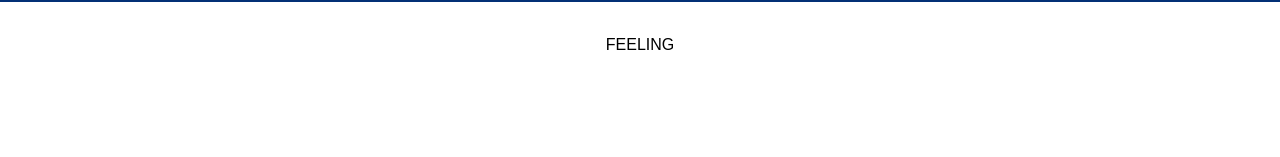
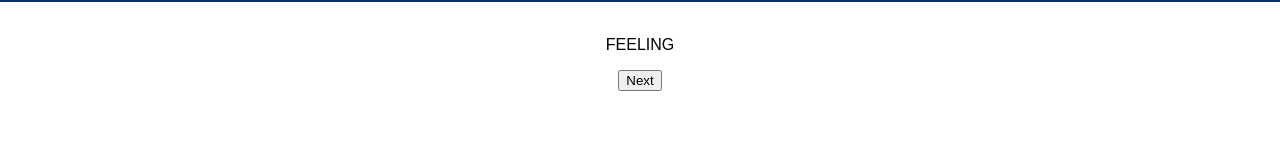
Before and after one commit to jamie-anne-white/redux-feedback-loop, a React (Create React App) app: page / in a window 1280 px wide. Shown: the part 143-300 px from the top of the page. Built offline with nearby package versions, Linux system fonts and the light colour scheme.

Commit message:
buttons to go to the next page added!

```diff
--- a/package.json
+++ b/package.json
@@ -11,7 +11,8 @@
     "react-redux": "^7.2.2",
     "react-router-dom": "^5.2.0",
     "react-scripts": "^3.4.0",
-    "redux": "^4.0.5"
+    "redux": "^4.0.5",
+    "redux-logger": "^3.0.6"
   },
   "devDependencies": {
     "nodemon": "^1.18.5"
--- a/src/components/Feeling/Feeling.jsx
+++ b/src/components/Feeling/Feeling.jsx
@@ -1,11 +1,17 @@
 import React, { Component } from 'react';
 
 class Feeling extends Component {
+
+    submitFeelings = () => {
+        this.props.history.push('/2')
+    }
   render() {
     return (
       <div>
 
           <p>FEELING</p>
+          <button onClick={this.submitFeelings}>Next</button>
+
 
       </div>
     );
--- a/src/components/Support/Support.jsx
+++ b/src/components/Support/Support.jsx
@@ -1,11 +1,18 @@
 import React, { Component } from 'react';
 
 class Support extends Component {
+
+    submitSupport = () => {
+        this.props.history.push('/4')
+    }
   render() {
     return (
       <div>
 
           <p>SUPPORT</p>
+          <button onClick={this.submitSupport}>Next</button>
+
+
 
       </div>
     );
--- a/src/components/Understanding/Understanding.jsx
+++ b/src/components/Understanding/Understanding.jsx
@@ -3,11 +3,19 @@ import React, { Component } from 'react';
 
 
 class Understanding extends Component {
+
+    submitUnderstanding = () => {
+        this.props.history.push('/3')
+    }
+
   render() {
+
     return (
       <div>
 
           <p>UNDERSTANDING</p>
+          <button onClick={this.submitUnderstanding}>Next</button>
+
 
       </div>
     );
```
Also changed, not shown: 2 other files (tests, documents, lock files or other folders).
